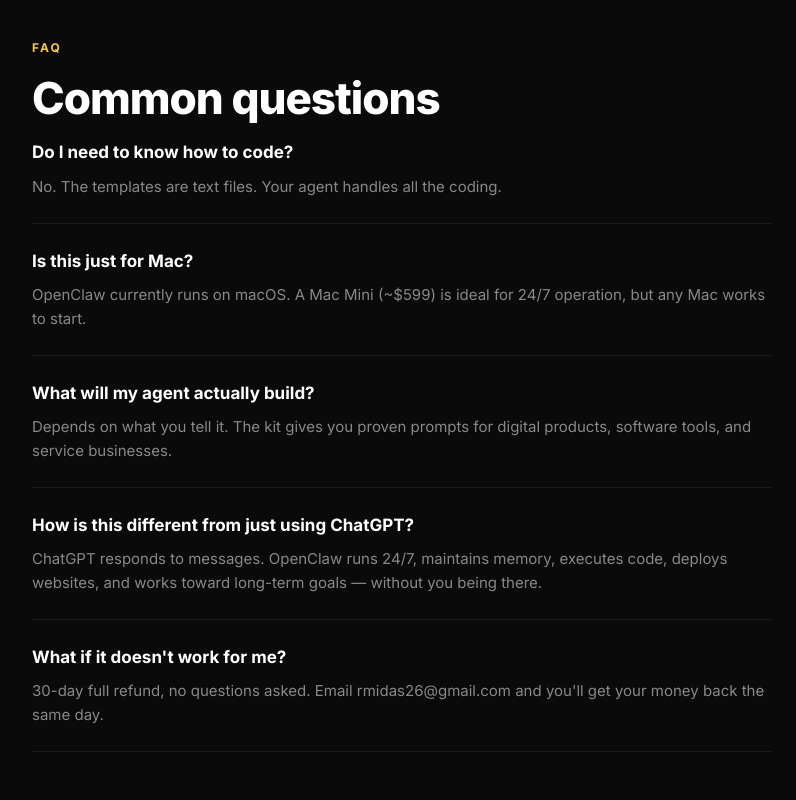
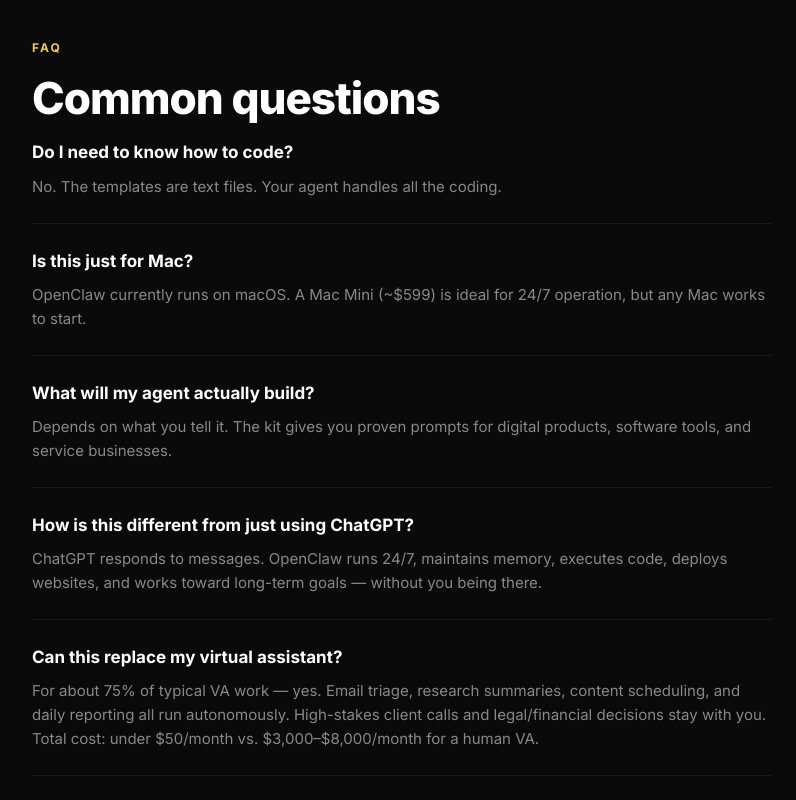
Before and after one commit to reymidas26/midastools-site, a Next.js app: page / in a window 1280 px wide. Shown: the part 4740-5540 px from the top of the page, without its empty margins (238-1034 px from the left). Built offline with nearby package versions, Linux system fonts and the light colour scheme.

Commit message:
improve: add VA replacement FAQ entry

```diff
--- a/pages/index.js
+++ b/pages/index.js
@@ -228,6 +228,7 @@
             { q: 'Is this just for Mac?', a: 'OpenClaw currently runs on macOS. A Mac Mini (~$599) is ideal for 24/7 operation, but any Mac works to start.' },
             { q: 'What will my agent actually build?', a: 'Depends on what you tell it. The kit gives you proven prompts for digital products, software tools, and service businesses.' },
             { q: 'How is this different from just using ChatGPT?', a: 'ChatGPT responds to messages. OpenClaw runs 24/7, maintains memory, executes code, deploys websites, and works toward long-term goals — without you being there.' },
+            { q: 'Can this replace my virtual assistant?', a: 'For about 75% of typical VA work — yes. Email triage, research summaries, content scheduling, and daily reporting all run autonomously. High-stakes client calls and legal/financial decisions stay with you. Total cost: under $50/month vs. $3,000–$8,000/month for a human VA.' },
             { q: 'What if it doesn\'t work for me?', a: '30-day full refund, no questions asked. Email rmidas26@gmail.com and you\'ll get your money back the same day.' },
           ].map((f) => (
             <div className="faq-item" key={f.q}>
```
